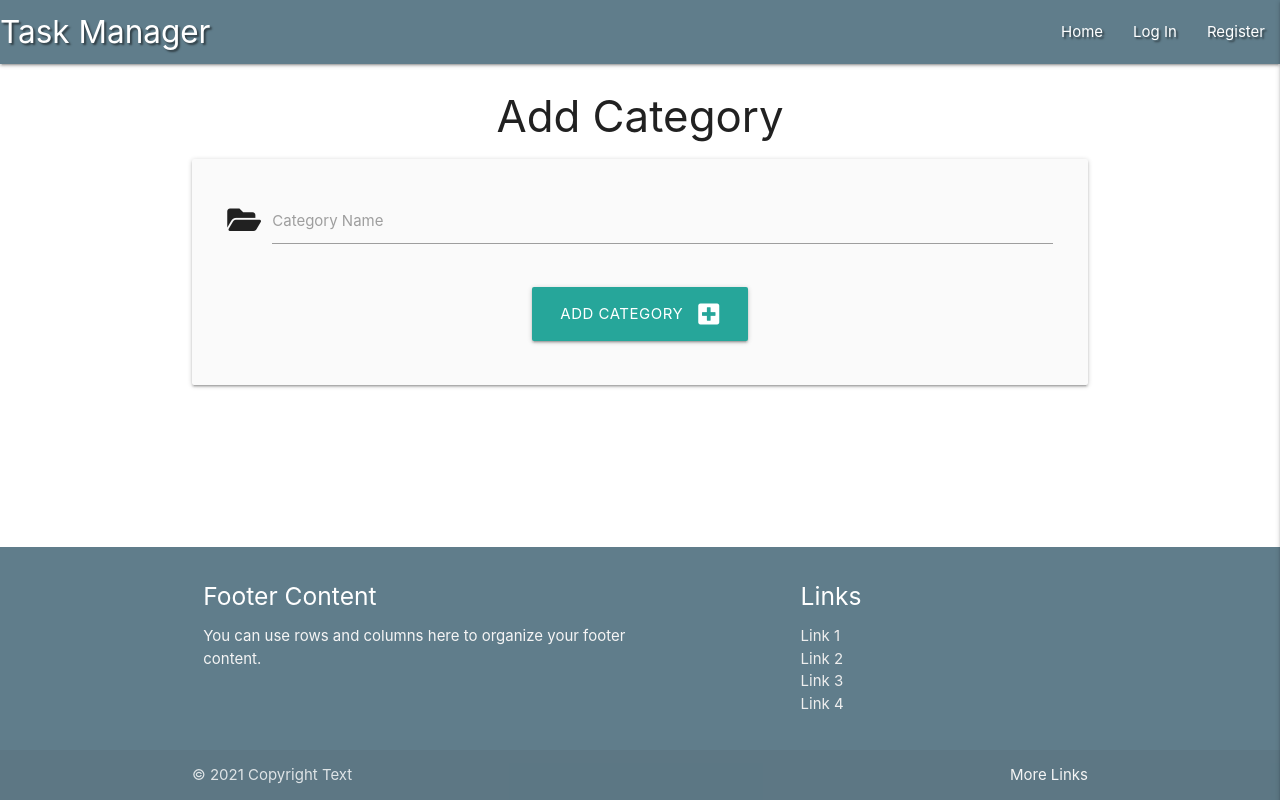
After one commit to smcgdub/task_manager_project, a Flask app: page /add_category in a window 1280 px wide. The commit adds this page. Run offline with Flask 2, Linux system fonts and the light colour scheme; some libraries are stand-ins or nearby versions.

Commit message:
Add option to add category to db

```diff
--- a/app.py
+++ b/app.py
@@ -143,6 +143,25 @@ def delete_task(task_id):
     return redirect(url_for("get_tasks"))
 
 
+@app.route("/get_categories")
+def get_categories():
+    categories = list(mongo.db.categories.find().sort("category_name", 1))
+    return render_template("categories.html", categories=categories)
+
+
+@app.route("/add_category", methods=["GET", "POST"])
+def add_category():
+    if request.method == "POST":
+        category = {
+            "category_name": request.form.get("category_name")
+        }
+        mongo.db.categories.insert_one(category)
+        flash("New category added")
+        return redirect(url_for("get_categories"))
+
+    return render_template("add_category.html")
+
+
 if __name__ == "__main__":
     app.run(host=os.environ.get("IP"),
             port=int(os.environ.get("PORT")),
--- /dev/null
+++ b/templates/add_category.html
@@ -0,0 +1,28 @@
+{% extends "base.html" %}
+{% block content %}
+
+<h3 class="center-align">Add Category</h3>
+
+<div class="row card-panel grey lighten-5">
+  <form class="col s12" method="POST" action="{{ url_for('add_category') }}">
+    <!-- CATEGORY NAME FIELD -->
+    <div class="row">
+      <div class="input-field col s12">
+        <i class="fas fa-folder-open prefix"></i>
+        <input id="category_name" name="category_name" type="text" class="validate" minlength="3" maxlength="25"
+          required>
+        <label for="category_name">Category Name</label>
+      </div>
+    </div>
+    <!-- SUBMIT BUTTON -->
+    <div class="row">
+      <div class="col s12 center-align">
+        <button type="submit" class="btn-large">
+          Add Category <i class="fas fa-plus-square right"></i>
+        </button>
+      </div>
+    </div>
+  </form>
+</div>
+
+{% endblock %}
--- a/templates/base.html
+++ b/templates/base.html
@@ -31,7 +31,9 @@
           {% if session.user %}
           <li><a href="{{ url_for('profile', username=session['user']) }}">Profile</a></li>
           <li><a href="{{ url_for('add_task') }}">New Task</a></li>
-          <li><a href="#">Manage Categories</a></li>
+          {% if session.user|lower == "admin1"|lower %}
+          <li><a href="{{ url_for('get_categories') }}">Manage Categories</a></li>
+          {% endif %}
           <li><a href="{{ url_for('logout') }}">Log Out</a></li>
           {% else %}
           <li><a href="{{ url_for('login') }}">Log In</a></li>
@@ -49,7 +51,9 @@
       {% if session.user %}
       <li><a href="{{ url_for('profile', username=session['user']) }}">Profile</a></li>
       <li><a href="{{ url_for('add_task') }}">New Task</a></li>
-      <li><a href="#">Manage Categories</a></li>
+      {% if session.user|lower == "admin1"|lower %}
+      <li><a href="{{ url_for('get_categories') }}">Manage Categories</a></li>
+      {% endif %}
       <li><a href="{{ url_for('logout') }}">Log Out</a></li>
       {% else %}
       <li><a href="{{ url_for('login') }}">Log In</a></li>
```
Also changed, not shown: templates/categories.html (added, +30 -0 lines).
